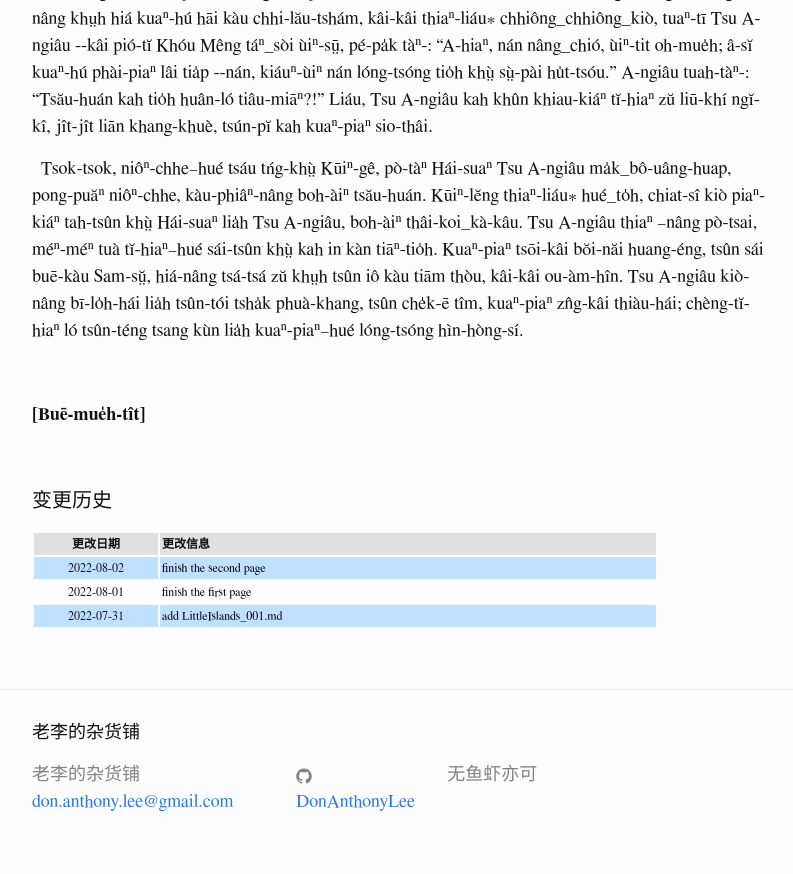
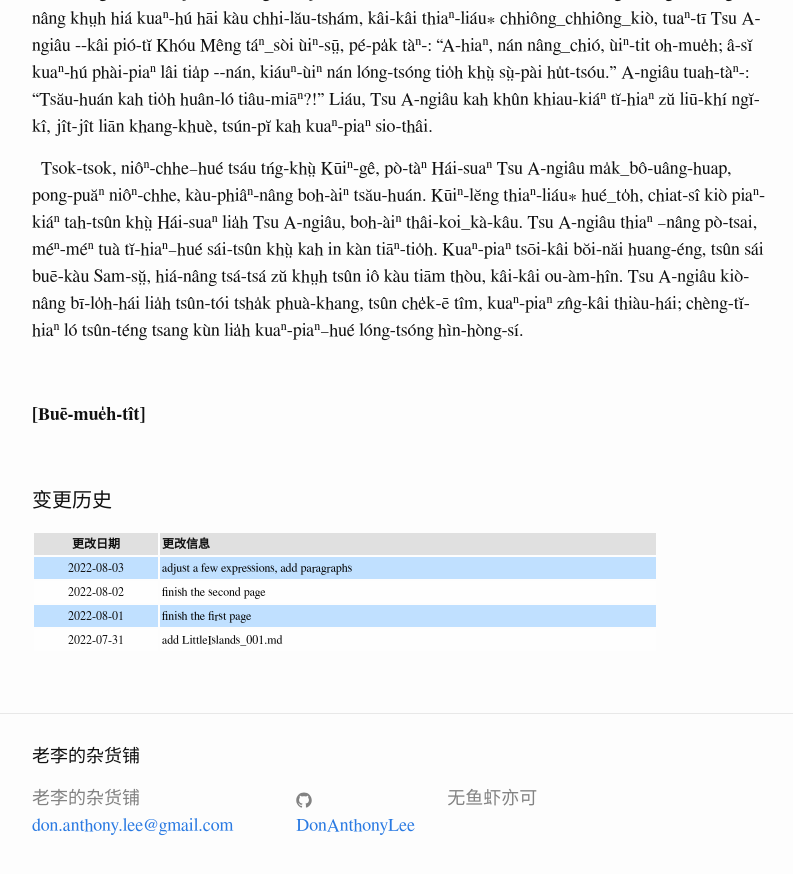
Before and after one commit to DonAnthonyLee/DonAnthonyLee.github.io, a Jekyll site: the page built from docs/puj/LittleIslands_001.md, in a window 1280 px wide and 900 px high, scrolled down 1705 px. Shown: the top 874 px of the window, without its empty margins (238-1031 px from the left). Built offline with Jekyll 4.4.1, drawn with Linux system fonts in a browser that asks for light colours; some web fonts are replaced.

Commit message:
update changelog of LittleIslands_001 (IGNORE_CHANGELOG)

```diff
--- a/docs/puj/LittleIslands_001.md
+++ b/docs/puj/LittleIslands_001.md
@@ -52,6 +52,7 @@
 
 | 更改日期 | 更改信息 |
 | --- | --- |
+| 2022-08-03 | <a href="https://github.com/DonAnthonyLee/DonAnthonyLee.github.io/commit/742834e76004eb1a060ea0ea97a384b184baef25" target="_blank">adjust a few expressions, add paragraphs</a> |
 | 2022-08-02 | <a href="https://github.com/DonAnthonyLee/DonAnthonyLee.github.io/commit/c2bdc3c6a5d0b1d78cf140358e407cd3f3bad148" target="_blank">finish the second page</a> |
 | 2022-08-01 | <a href="https://github.com/DonAnthonyLee/DonAnthonyLee.github.io/commit/31eb9eacf559c7f082deb61b86634ddd35e97d85" target="_blank">finish the first page</a> |
 | 2022-07-31 | <a href="https://github.com/DonAnthonyLee/DonAnthonyLee.github.io/commit/1512da82dbdac89196c4961e0119d980f4c1e240" target="_blank">add LittleIslands_001.md</a> |
```
